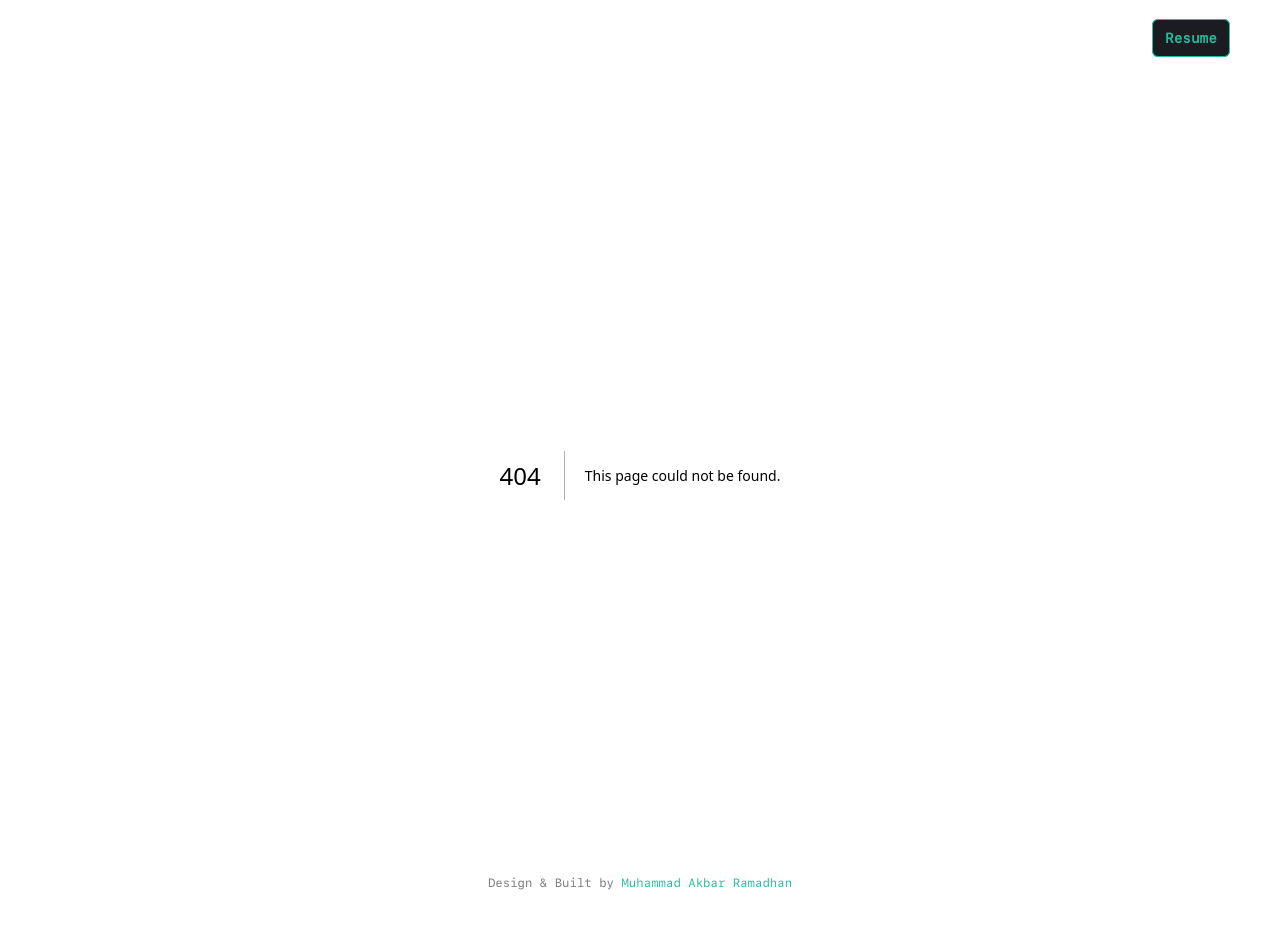
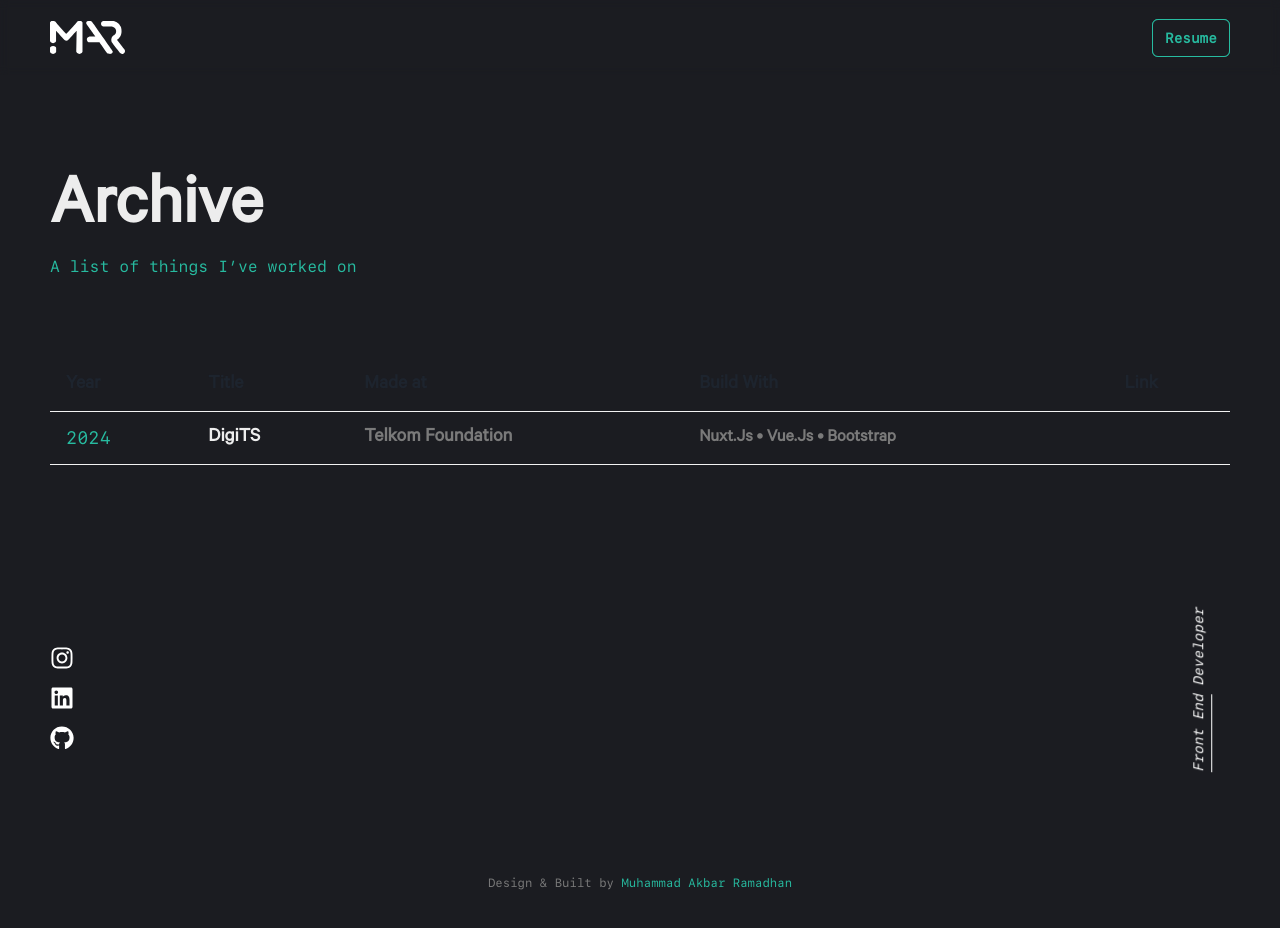
Before and after one commit to marmdhn/pro-marmdhn, a Next.js app: page /archive in a window 1280 px wide. Before the commit this address had no page. Shown: the top 928 px of the page. Built offline with nearby package versions, Linux system fonts and the light colour scheme.

Commit message:
feat: add archive page

```diff
--- /dev/null
+++ b/app/archive/page.tsx
@@ -0,0 +1,81 @@
+import Link from "next/link";
+import { FaGithub } from "react-icons/fa6";
+import { FaExternalLinkAlt } from "react-icons/fa";
+import StickyElement from "@/components/Home/StickyElement";
+import { Archives } from "@/data/archive";
+
+const ArchivePage = () => {
+  return (
+    <div className="min-h-screen px-8 xl:px-0 mx-auto h-full">
+      <StickyElement />
+      <section className="flex flex-col justify-center items-center relative w-full pt-[100px]">
+        <div className="w-full max-w-7xl">
+          <div className="flex flex-col items-start gap-2 mb-20">
+            <span className="text-7xl font-bold">Archive</span>
+            <span className="font-sf-mono text-primary">
+              A list of things I’ve worked on
+            </span>
+          </div>
+          <div className="overflow-x-auto">
+            <table className="w-full table">
+              <thead>
+                <tr className="text-xl">
+                  <th>Year</th>
+                  <th>Title</th>
+                  <th>Made at</th>
+                  <th>Build With</th>
+                  <th>Link</th>
+                </tr>
+              </thead>
+              <tbody>
+                {Archives.map((archive, index) => (
+                  <tr
+                    key={index}
+                    className="text-xl hover:bg-[#262930FF] transition-colors duration-300"
+                  >
+                    <td className="text-primary font-sf-mono text-lg">
+                      {archive.year}
+                    </td>
+                    <td className="font-bold">{archive.title}</td>
+                    <td className="text-secondary font-semibold">
+                      {archive.madeAt}
+                    </td>
+                    <td className="text-lg text-secondary font-semibold">
+                      {archive.buildWith.join(" • ")}
+                    </td>
+                    <td>
+                      <div className="flex gap-4 text-secondary">
+                        {archive.link.webUrl && (
+                          <Link
+                            href=""
+                            target="_blank"
+                            rel="noopener noreferrer"
+                            className="hover:text-primary hover:scale-110 transition-all duration-300"
+                          >
+                            <FaExternalLinkAlt size={20} />
+                          </Link>
+                        )}
+                        {archive.link.gitHubUrl && (
+                          <Link
+                            href=""
+                            target="_blank"
+                            rel="noopener noreferrer"
+                            className="hover:text-primary hover:scale-110 transition-all duration-300"
+                          >
+                            <FaGithub size={20} />
+                          </Link>
+                        )}
+                      </div>
+                    </td>
+                  </tr>
+                ))}
+              </tbody>
+            </table>
+          </div>
+        </div>
+      </section>
+    </div>
+  );
+};
+
+export default ArchivePage;
```
